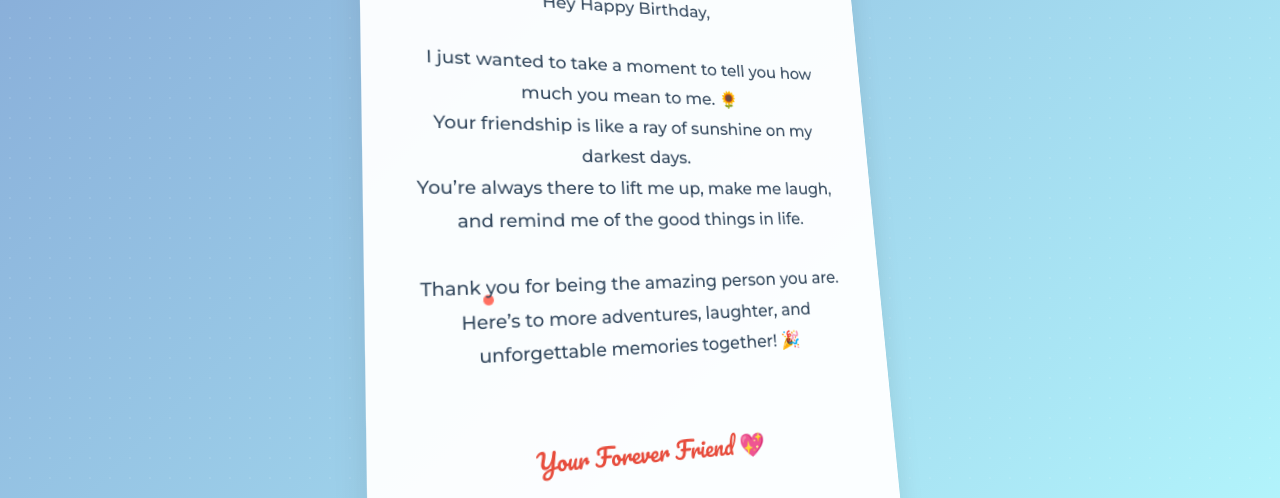
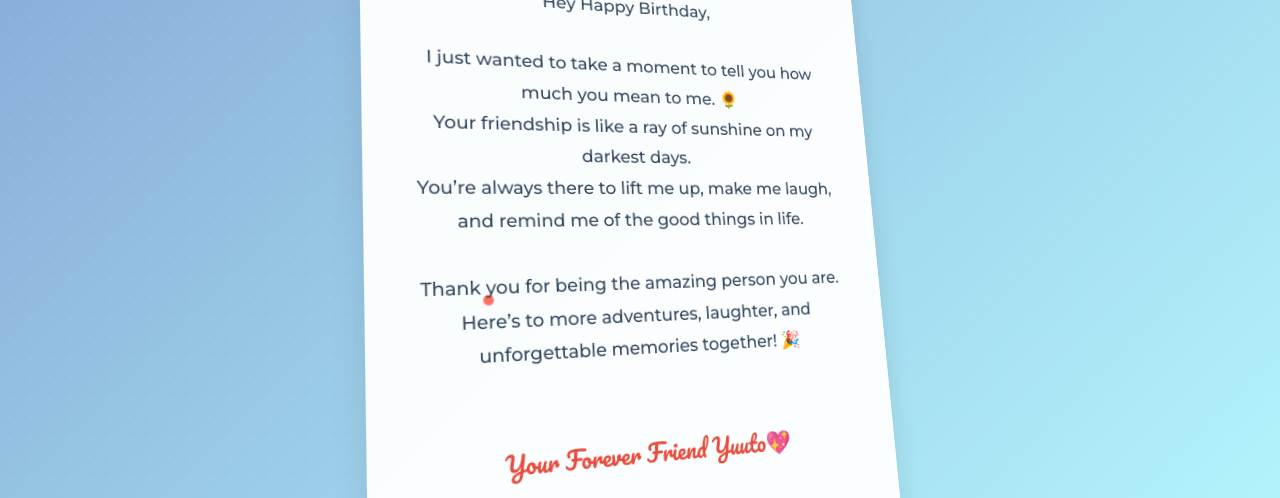
Before and after one commit to h4ck3rshinchan/h4ck3rshinchan.github.io, a plain HTML site: page index.html in a window 1280 px wide. Shown: the part 302-800 px from the top of the page. Drawn offline with Linux system fonts and the light colour scheme.

Commit message:
Update index.html

```diff
--- a/index.html
+++ b/index.html
@@ -19,7 +19,7 @@
         You’re always there to lift me up, make me laugh, and remind me of the good things in life.<br><br>
         Thank you for being the amazing person you are.<br>
         Here’s to more adventures, laughter, and unforgettable memories together! 🎉<br><br>
-        <span class="signature">Your Forever Friend 💖</span>
+        <span class="signature">Your Forever Friend Yuuto💖</span>
       </p>
       <a href="https://www.instagram.com/direct/new/" target="_blank" class="instagram-btn">
         <span>Share your Feedback on Insta</span>
```
